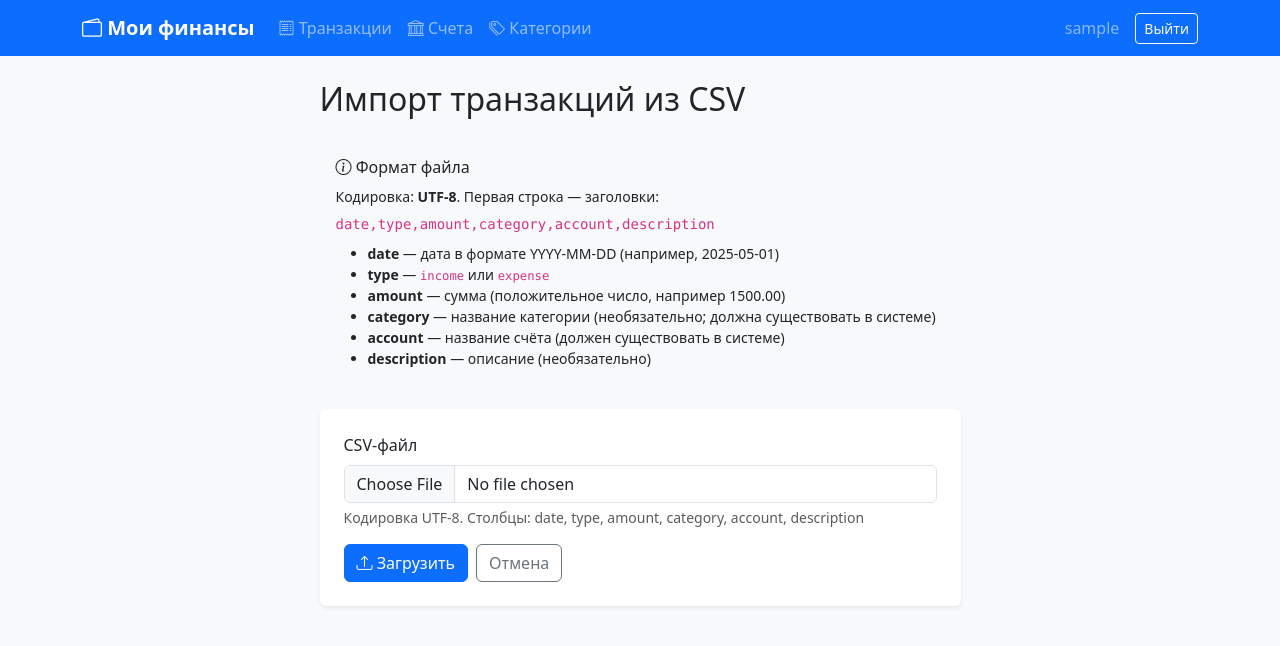
After one commit to aMyrrh/finance_tracker, a Django app: page /transactions/import/ in a window 1280 px wide. The commit adds this page. Shown: the top 646 px of the page. Run offline with Django 5.2, Linux system fonts and the light colour scheme; the visitor is signed in with stand-in values (Sample User, id 1).

Commit message:
feat: этап 8 — импорт транзакций из CSV
- Форма загрузки файла CSVImportForm
- Парсер _parse_csv: валидация полей, поиск счёта/категории по owner
- Обновление баланса счёта при каждой импортированной транзакции
- Страница с результатами построчно (ОК / Ошибка)
- Кнопка «Импорт CSV» на странице списка транзакций

Co-Authored-By: Claude Sonnet 4.6 <noreply@anthropic.com>

```diff
--- a/core/forms.py
+++ b/core/forms.py
@@ -35,6 +35,14 @@ class CategoryForm(forms.ModelForm):
         }
 
 
+class CSVImportForm(forms.Form):
+    csv_file = forms.FileField(
+        label='CSV-файл',
+        widget=forms.ClearableFileInput(attrs={'class': 'form-control', 'accept': '.csv'}),
+        help_text='Кодировка UTF-8. Столбцы: date, type, amount, category, account, description',
+    )
+
+
 class TransactionForm(forms.ModelForm):
     # Принимаем user, чтобы показывать только счета и категории этого пользователя
     def __init__(self, *args, user=None, **kwargs):
--- a/core/urls.py
+++ b/core/urls.py
@@ -30,6 +30,7 @@ urlpatterns = [
     # Transactions
     path('transactions/', views.TransactionListView.as_view(), name='transaction-list'),
     path('transactions/create/', views.TransactionCreateView.as_view(), name='transaction-create'),
+    path('transactions/import/', views.ImportCSVView.as_view(), name='transaction-import'),
     path('transactions/<int:pk>/edit/', views.TransactionUpdateView.as_view(), name='transaction-edit'),
     path('transactions/<int:pk>/delete/', views.TransactionDeleteView.as_view(), name='transaction-delete'),
 ]
--- a/core/views.py
+++ b/core/views.py
@@ -1,5 +1,8 @@
+import csv
+import io
 import json
-from datetime import date
+from datetime import date, datetime
+from decimal import Decimal, InvalidOperation
 
 from django.contrib import messages
 from django.contrib.auth import login
@@ -13,7 +16,7 @@ from django.utils import timezone
 from django.views import View
 from django.views.generic import CreateView, DeleteView, ListView, UpdateView
 
-from .forms import AccountForm, CategoryForm, TransactionForm
+from .forms import AccountForm, CategoryForm, CSVImportForm, TransactionForm
 from .models import Account, Category, Transaction
 
 
@@ -371,3 +374,102 @@ class TransactionDeleteView(LoginRequiredMixin, DeleteView):
         _apply_balance(self.object.account, self.object.type, self.object.amount, reverse=True)
         messages.success(self.request, 'Транзакция удалена.')
         return super().form_valid(form)
+
+
+# ---------------------------------------------------------------------------
+# CSV Import
+# ---------------------------------------------------------------------------
+
+def _parse_csv(file_obj, user):
+    """
+    Читает CSV-файл и возвращает список результатов по каждой строке.
+    Формат: date,type,amount,category,account,description
+    """
+    # utf-8-sig автоматически убирает BOM-маркер, который добавляет Excel
+    content = file_obj.read().decode('utf-8-sig')
+    reader = csv.DictReader(io.StringIO(content))
+
+    required_columns = {'date', 'type', 'amount', 'account'}
+    if not required_columns.issubset(set(reader.fieldnames or [])):
+        missing = required_columns - set(reader.fieldnames or [])
+        raise ValueError(f'В файле отсутствуют обязательные столбцы: {", ".join(missing)}')
+
+    results = []
+    for line_num, row in enumerate(reader, start=2):
+        try:
+            # --- Парсим и валидируем поля ---
+            raw_date = row.get('date', '').strip()
+            t_type = row.get('type', '').strip().lower()
+            raw_amount = row.get('amount', '').strip()
+            account_name = row.get('account', '').strip()
+            category_name = row.get('category', '').strip()
+            description = row.get('description', '').strip()
+
+            tx_date = datetime.strptime(raw_date, '%Y-%m-%d').date()
+
+            if t_type not in ('income', 'expense'):
+                raise ValueError('type должен быть income или expense')
+
+            amount = Decimal(raw_amount)
+            if amount <= 0:
+                raise ValueError('amount должен быть положительным числом')
+
+            # Ищем счёт только среди счетов этого пользователя
+            try:
+                account = Account.objects.get(name=account_name, owner=user)
+            except Account.DoesNotExist:
+                raise ValueError(f'Счёт «{account_name}» не найден')
+
+            # Категория необязательна
+            category = None
+            if category_name:
+                category = Category.objects.filter(name=category_name, owner=user).first()
+
+            transaction = Transaction.objects.create(
+                date=tx_date,
+                type=t_type,
+                amount=amount,
+                account=account,
+                category=category,
+                description=description,
+                owner=user,
+            )
+            _apply_balance(account, t_type, amount)
+
+            results.append({'line': line_num, 'ok': True, 'detail': str(transaction)})
+
+        except (ValueError, InvalidOperation) as e:
+            results.append({'line': line_num, 'ok': False, 'detail': str(e)})
+
+    return results
+
+
+class ImportCSVView(LoginRequiredMixin, View):
+    template_name = 'transactions/import.html'
+
+    def get(self, request):
+        return render(request, self.template_name, {'form': CSVImportForm()})
+
+    def post(self, request):
+        form = CSVImportForm(request.POST, request.FILES)
+        if not form.is_valid():
+            return render(request, self.template_name, {'form': form})
+
+        try:
+            results = _parse_csv(request.FILES['csv_file'], request.user)
+        except ValueError as e:
+            form.add_error('csv_file', str(e))
+            return render(request, self.template_name, {'form': form})
+
+        ok_count = sum(1 for r in results if r['ok'])
+        err_count = len(results) - ok_count
+
+        if ok_count:
+            messages.success(request, f'Импортировано транзакций: {ok_count}.')
+        if err_count:
+            messages.warning(request, f'Пропущено строк с ошибками: {err_count}.')
+
+        return render(request, self.template_name, {
+            'form': CSVImportForm(),
+            'results': results,
+        })
--- /dev/null
+++ b/templates/transactions/import.html
@@ -0,0 +1,76 @@
+{% extends 'base.html' %}
+
+{% block title %}Импорт CSV{% endblock %}
+
+{% block content %}
+<div class="row justify-content-center">
+    <div class="col-md-7">
+        <h2 class="mb-4">Импорт транзакций из CSV</h2>
+
+        {# Инструкция по формату #}
+        <div class="card border-0 bg-light mb-4">
+            <div class="card-body">
+                <h6 class="card-title"><i class="bi bi-info-circle"></i> Формат файла</h6>
+                <p class="mb-1 small">Кодировка: <strong>UTF-8</strong>. Первая строка — заголовки:</p>
+                <code class="small">date,type,amount,category,account,description</code>
+                <ul class="mt-2 small mb-0">
+                    <li><strong>date</strong> — дата в формате YYYY-MM-DD (например, 2025-05-01)</li>
+                    <li><strong>type</strong> — <code>income</code> или <code>expense</code></li>
+                    <li><strong>amount</strong> — сумма (положительное число, например 1500.00)</li>
+                    <li><strong>category</strong> — название категории (необязательно; должна существовать в системе)</li>
+                    <li><strong>account</strong> — название счёта (должен существовать в системе)</li>
+                    <li><strong>description</strong> — описание (необязательно)</li>
+                </ul>
+            </div>
+        </div>
+
+        {# Форма загрузки #}
+        <div class="card shadow-sm border-0 mb-4">
+            <div class="card-body p-4">
+                <form method="post" enctype="multipart/form-data">
+                    {% csrf_token %}
+                    <div class="mb-3">
+                        <label class="form-label">{{ form.csv_file.label }}</label>
+                        {{ form.csv_file }}
+                        {% if form.csv_file.help_text %}
+                            <div class="form-text text-muted">{{ form.csv_file.help_text }}</div>
+                        {% endif %}
+                        {% for error in form.csv_file.errors %}
+                            <div class="text-danger small mt-1">{{ error }}</div>
+                        {% endfor %}
+                    </div>
+                    <div class="d-flex gap-2">
+                        <button type="submit" class="btn btn-primary">
+                            <i class="bi bi-upload"></i> Загрузить
+                        </button>
+                        <a href="{% url 'transaction-list' %}" class="btn btn-outline-secondary">Отмена</a>
+                    </div>
+                </form>
+            </div>
+        </div>
+
+        {# Результаты импорта #}
+        {% if results %}
+        <div class="card shadow-sm border-0">
+            <div class="card-header bg-white">
+                <strong>Результаты импорта</strong>
+                <span class="ms-2 badge bg-success">{{ results|length }} строк обработано</span>
+            </div>
+            <div class="list-group list-group-flush" style="max-height:400px;overflow-y:auto;">
+                {% for r in results %}
+                <div class="list-group-item list-group-item-{{ r.ok|yesno:'success,danger' }} d-flex justify-content-between align-items-start py-2">
+                    <div>
+                        <span class="small fw-semibold">Строка {{ r.line }}:</span>
+                        <span class="small ms-1">{{ r.detail }}</span>
+                    </div>
+                    <span class="badge {{ r.ok|yesno:'bg-success,bg-danger' }} ms-2 flex-shrink-0">
+                        {{ r.ok|yesno:'ОК,Ошибка' }}
+                    </span>
+                </div>
+                {% endfor %}
+            </div>
+        </div>
+        {% endif %}
+    </div>
+</div>
+{% endblock %}
```
Also changed, not shown: templates/transactions/list.html (+8 -3 lines).
